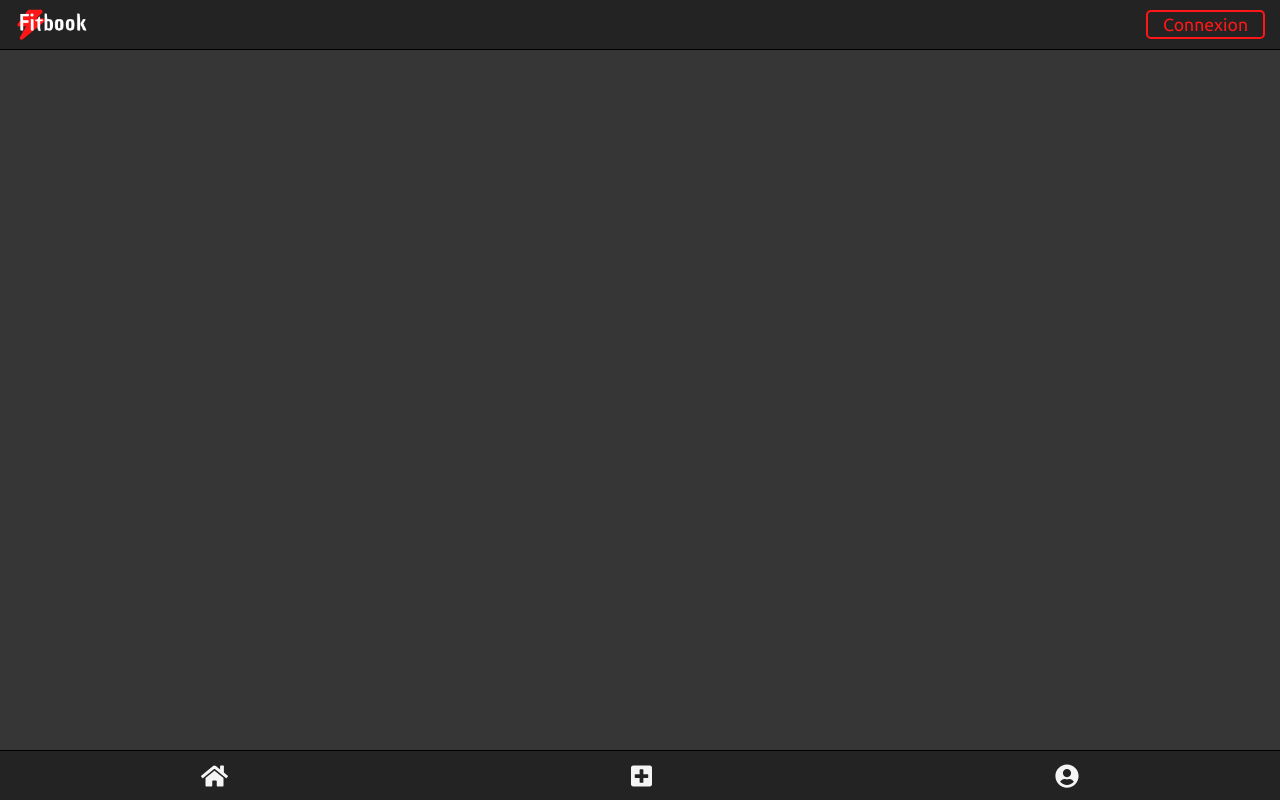
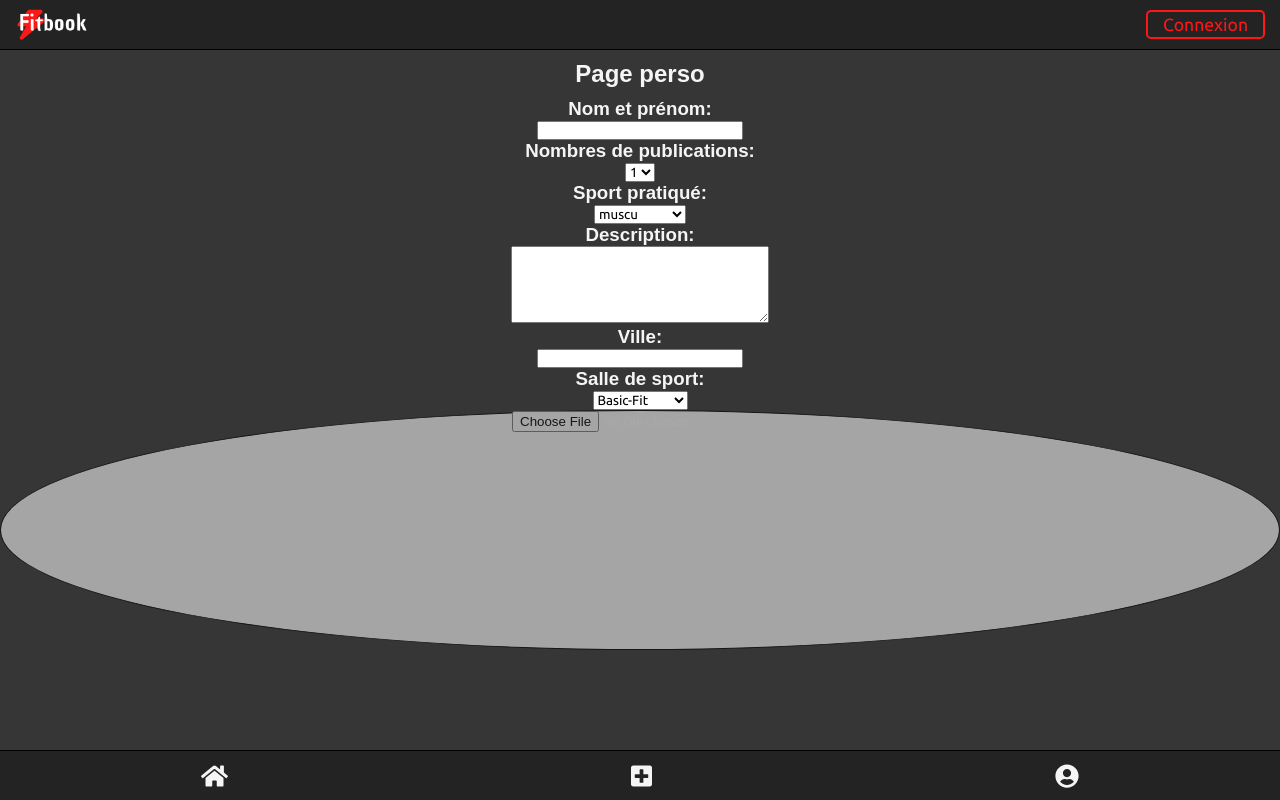
Before and after one commit to chaoukifrej/Fitbook, a Vue app: page /Perso in a window 1280 px wide. Built offline with nearby package versions, Linux system fonts and the light colour scheme; a web font is replaced by a local one.

Commit message:
creation de la page perso

```diff
--- a/src/views/Perso.vue
+++ b/src/views/Perso.vue
@@ -1,8 +1,60 @@
 <template>
   <div class="perso">
     <Header />
-
     <Footer />
+    <div class="containerPerso">
+      <h2>Page perso</h2>
+      <div class="modPhoto">
+        <div class="nometPrenom">
+          <h3>Nom et prénom:</h3>
+          <input type="text" />
+        </div>
+        <div class="nbrPubli">
+          <h3>Nombres de publications:</h3>
+          <select name="nbr de publi" id="selectNbrPubli">
+            <option>1</option>
+            <option>2</option>
+            <option>3</option>
+            <option>4</option>
+            <option>5</option>
+            <option>6</option>
+          </select>
+        </div>
+        <div class="sport">
+          <h3>Sport pratiqué:</h3>
+          <select name="sport" id="selectSport">
+            <option>muscu</option>
+            <option>tennis</option>
+            <option>foot</option>
+            <option>boxe</option>
+            <option>cross fit</option>
+            <option>handball</option>
+            <option>aqua poney</option>
+          </select>
+        </div>
+        <div class="description">
+          <h3>Description:</h3>
+          <textarea name="message" cols="30" rows="5"></textarea>
+        </div>
+        <div class="ville">
+          <h3>Ville:</h3>
+          <input type="text" />
+        </div>
+        <div class="salle">
+          <h3>Salle de sport:</h3>
+          <select name="salle" id="selectSalle">
+            <option>Basic-Fit</option>
+            <option>FitLane</option>
+            <option>Fitness Park</option>
+          </select>
+        </div>
+        <label for="files">
+          <div class="imgs">
+            <input v-on="image" id="files" type="file" />
+          </div>
+        </label>
+      </div>
+    </div>
   </div>
 </template>
 
@@ -17,4 +69,18 @@ export default {
 };
 </script>
 
-<style lang="scss"></style>
+<style lang="scss">
+.containerPerso {
+  .imgs {
+    background-image: url("../assets/imgUtilisateur.png");
+    background-size: cover;
+    height: 15rem;
+    border-radius: 50%;
+    border: 1px solid #000000;
+    opacity: 0.6;
+  }
+  .modPhoto {
+    margin-top: 10px;
+  }
+}
+</style>
```
